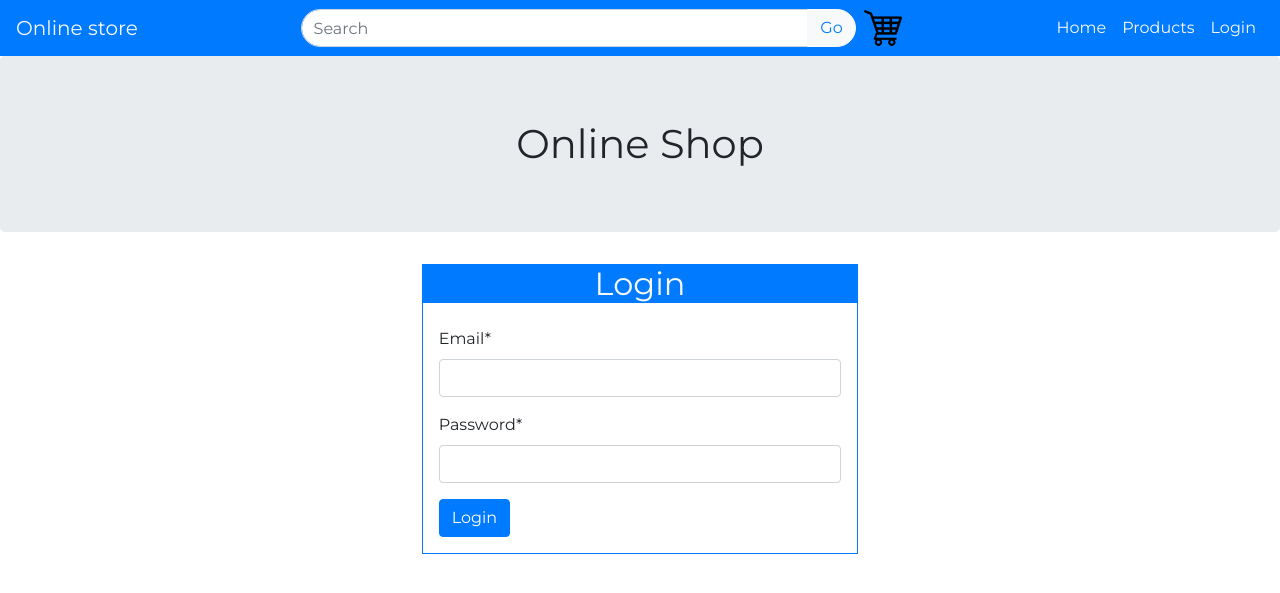
After one commit to percyhermz/OnlineSarisaristore, a Django app: page /accounts/login/ in a window 1280 px wide. The commit adds this page. Shown: the top 593 px of the page. Run offline with Django 3.2, Linux system fonts and the light colour scheme; some libraries are stand-ins or nearby versions.

Commit message:
added login, logout and sign-up functionality

```diff
--- a/SSstore/urls.py
+++ b/SSstore/urls.py
@@ -25,5 +25,6 @@ from django.conf.urls.static import static
 urlpatterns = [
     path('', RedirectView.as_view(url='/store/')),
     path('admin/', admin.site.urls),
-    path('store/', include('e_store.urls'))
+    path('store/', include('e_store.urls', namespace='store')),
+    path('accounts/', include('accounts.urls', namespace='accounts'))
 ] + static(settings.MEDIA_URL, document_root=settings.MEDIA_ROOT)
--- a/accounts/admin.py
+++ b/accounts/admin.py
@@ -5,7 +5,7 @@ from .models import User
 
 class UserAdmin(admin.ModelAdmin):
     list_display = ('username', 'is_admin', 'mobile', 'email')
-    fields = ['username', 'email', 'first_name', 'last_name', 'mobile', 'is_admin']
+    fields = ['username', 'email', 'first_name', 'last_name', 'mobile', 'is_admin', 'password']
 
 
 
--- /dev/null
+++ b/accounts/forms.py
@@ -0,0 +1,33 @@
+from django.contrib.auth.forms import UserCreationForm, AuthenticationForm
+from django.contrib.auth import authenticate
+from django import forms
+from accounts.models import User
+from e_store.models import Address
+
+class RegisterForm(UserCreationForm):
+    email = forms.EmailField(max_length=30, help_text="Required: Add a valid email address")
+
+    class Meta:
+        model = User
+        fields = ['email', 'username', 'first_name', 'last_name', 'mobile', 'password1', 'password2']
+
+
+class AddressForm(forms.ModelForm):
+    class Meta:
+        model = Address
+        fields = ['customer', 'h_b_st_number', 'st_name', 'brgy_dist_name', 'city', 'province']
+
+
+
+class LoginUserForm(forms.ModelForm):
+    password = forms.CharField(label='Password', widget=forms.PasswordInput)
+
+    class Meta:
+        model = User
+        fields = ['email', 'password']
+
+    def clean(self):
+        email = self.cleaned_data['email']
+        password = self.cleaned_data['password']
+        if not authenticate(email=email, password=password):
+            raise forms.ValidationError("Invalid Login")
--- /dev/null
+++ b/accounts/templates/accounts/login.html
@@ -0,0 +1,38 @@
+{% extends 'e_store/base.html' %}
+{% load crispy_forms_tags %}
+
+
+{% block content %}
+<div class="row justify-content-center">
+  <div class="d-block border border-primary rounded-corner col-4 m-0 p-0">
+    <h2 class="bg-primary text-light text-center d-block">
+      Login
+    </h2>
+    <div class="p-3">
+      <form action="{% url 'accounts:login' %}" method="POST">
+        {% csrf_token %}
+        {{ form|crispy }}
+        <!-- {% if form.errors %}
+
+            {% for field in form %}
+                {% for error in field.errors %}
+                    <div class="alert alert-danger">
+                    <strong>{{ error|escape }}</strong>
+                    </div>
+                {% endfor %}
+            {% endfor %}
+
+            {% for error in form.non_field_errors %}
+                <div class="alert alert-danger">
+                <strong>{{ error|escape }}</strong>
+                </div>
+            {% endfor %}
+
+        {% endif %} -->
+        <button type="submit" class="btn btn-primary">Login</button>
+      </form>
+    </div>
+  </div>
+</div>
+
+{% endblock %}
--- /dev/null
+++ b/accounts/urls.py
@@ -0,0 +1,10 @@
+from django.urls import path, include
+from accounts import views
+
+
+app_name='accounts'
+urlpatterns = [
+    path('register/', views.register_account, name="register_account"),
+    path('logout/', views.logout_account, name="logout"),
+    path('login/', views.login_account, name='login')
+]
--- a/accounts/views.py
+++ b/accounts/views.py
@@ -1,3 +1,55 @@
-from django.shortcuts import render
+from django.shortcuts import render, redirect
+from django.contrib.auth import login, authenticate, logout
+from accounts.forms import RegisterForm, LoginUserForm
+from e_store.models import Address
+from accounts.models import User
+from django.forms import inlineformset_factory
+from django.views.generic.base import RedirectView
+# Create your views here.
 
-# Create your views here.
+def register_account(request):
+    context = {}
+    if request.POST:
+        form = RegisterForm(request.POST)
+        if form.is_valid():
+            form.save()
+            email = form.cleaned_data.get('email')
+            raw_password = form.cleaned_data.get('password1')
+            account = authenticate(email=email, password=raw_password)
+            login(request, account)
+            return redirect('store:store_view')
+        else:
+            context['form_set'] = form
+    else:
+        form = RegisterForm()
+        context['form_set'] = form
+    return render(request, 'accounts/register.html', context)
+
+def logout_account(request):
+    logout(request)
+    return render(request, 'accounts/logout.html')
+
+
+
+
+def login_account(request):
+    user = request.user
+    if user.is_authenticated:
+        return redirect('store:store_view')
+    context = {}
+    if request.POST:
+        form = LoginUserForm(request.POST)
+        if form.is_valid():
+            email = request.POST['email']
+            password = request.POST['password']
+            user = authenticate(email=email, password=password)
+            if user:
+                login(request, user)
+                return redirect('store:store_view')
+        else:
+            form = LoginUserForm(request.POST)
+            context['form'] = form
+    else: #GET request
+        form = LoginUserForm()
+        context['form'] = form
+    return render(request, 'accounts/login.html', context)
--- a/e_store/models.py
+++ b/e_store/models.py
@@ -24,7 +24,7 @@ class Product(models.Model):
         return self.id
 
     def get_detail_url(self):
-        return reverse('product_detail', kwargs={'code' : self.code})
+        return reverse('store:product_detail', kwargs={'code' : self.code})
 
     def get_images(self):
         return self.images.all()
--- a/e_store/static/e_store/jsscripts.js
+++ b/e_store/static/e_store/jsscripts.js
@@ -1,5 +1,5 @@
 $(document).ready(function(){
-   alert('This is to check if js is working');
+//    alert('This is to check if js is working');
    var x = window.matchMedia("(max-width: 700px)");
 
 
@@ -52,14 +52,17 @@ $(document).ready(function(){
 
     function set_cart_pop(){
         let basket = JSON.parse(localStorage.getItem('basket'));
-
         pop = 0;
+        if (basket) {
             for (const items in basket.items) {
                 pop += basket.items[items].quantity
             };
-
             $('.in-cart').text(pop);
             $('.in-cart').css('display', 'inline-block');
+        }
+        else {
+            $('.in-cart').css('display', 'none');
+        }
     }
 
     $('.add-to-cart').on('click', function(e){
@@ -67,17 +70,17 @@ $(document).ready(function(){
         e.preventDefault();
         console.log('Retrieve data-product-code to send to Django server');
         product_code = e.target.dataset.productCode;
-        let items = Object.keys(basket.items);
+        items = basket.items;
         name = ""
-        basket_codes = [];
-        for (x in items) {
-            basket_codes.push(basket.items[x].code);
+        for (const x in items) {
             if (basket.items[x].code == product_code) {
-                name = x
+                name=basket.items[x].name;
             }
+
         }
-        if (basket_codes.includes(product_code)) {
-            add_same_item(name)
+
+        if (name) {
+            add_same_item(name);
         }
         else {
             $.ajax({
@@ -95,6 +98,7 @@ $(document).ready(function(){
                 }
             });
         }
+
 
 
     });
@@ -135,20 +139,24 @@ $(document).ready(function(){
         $('#update-panel').empty();
         let basket = JSON.parse(localStorage.getItem('basket'));
         let products_basket = basket.items;
+        let cart_sub = 0
 
         for (const items in products_basket) {
-            let html =  "<div class='col-12'>" +
-                            "<div class='col-6'>" +
-                                "<img src=" + basket.items[items].images[0].image +">" +
+            let html =  "<div class='col-12 my-2'>" +
+                        "<div class='row'> "+
+                            "<div class='col-6 align-items-center justify-content-center border border-primary '>" +
+                                "<div class='' ><img class='m-auto border border-danger' src=" + basket.items[items].images[0].image +"> </div>" +
                             "</div>" +
                             "<div class='col-6'> " +
                                 "<div class='col-12'> " + basket.items[items].name + " </div> " +
                                     "<div class='col-12 justify-content-between'> " +
                                         "<div class=''>Quantity:</div>" +
-                                    "<div class=''> " +
-                                        "<button class='btn btn-primary'>-</button>" +
+                                        "<div class='d-block'> " +
+                                            "<button class='btn btn-primary btn-minus' data-name='" +
+                                            basket.items[items].name+ "'>-</button>" +
                                             "<span class='mx-3'>"+basket.items[items].quantity+"</span>" +
-                                        "<button class='btn btn-primary'>+</button>" +
+                                            "<button class='btn btn-primary btn-plus' data-name='"
+                                            +basket.items[items].name + "'>+</button>" +
                                         "</div>" +
                                     "</div>" +
                                     "<div class=''>" +
@@ -156,9 +164,12 @@ $(document).ready(function(){
                                         "<span>" + basket.items[items].total_price + "</span>" +
                                 "</div>" +
                             "</div>" +
+                        "</div>"+
                         "</div>";
             $('#update-panel').append(html);
+            cart_sub += basket.items[items].total_price;
         };
+        $('.cart-sub-total').text(cart_sub);
     }
 
     function add_same_item(name) {
@@ -174,4 +185,7 @@ $(document).ready(function(){
             set_cart_pop()
             updateCartPanel();
     }
+
+
+
 });
--- a/e_store/templates/e_store/base.html
+++ b/e_store/templates/e_store/base.html
@@ -22,8 +22,61 @@
     {% endblock %}
 
     {% block nav %}
-    <h1> Im a temporary navbar</h1>
-    {% endblock %}
+    <header class="mb-2">
+      <nav class="navbar navbar-expand-lg navbar-light bg-primary text-center">
+
+        <a class="navbar-brand text-light" href="#">Online store</a>
+        <button class="navbar-toggler" type="button" data-toggle="collapse" data-target="#menunavbar" aria-controls="navbarTogglerDemo02" aria-expanded="false" aria-label="Toggle navigation">
+          <span class="navbar-toggler-icon"></span>
+        </button>
+
+
+        <div class="collapse navbar-collapse text-center" id="menunavbar">
+
+          <form class="form-inline ml-auto my-2 my-lg-0 input-group input-size-md d-none d-md-flex">
+            <input class="form-control input-corners" type="search" placeholder="Search">
+            <div class="input-group-append">
+              <button class="btn btn-light text-primary  btn-corners" type="submit">Go</button>
+            </div>
+          </form>
+        <a class="openbtn my-sm-0 my-2 ml-2 d-none d-md-block" href="">
+          <img class="cart-icon" src="{% static 'e_store/img/cart.png' %}">
+          <span class='in-cart'></span>
+        </a>
+
+          <ul class="navbar-nav ml-auto mt-2 mt-lg-0">
+            <li class="nav-item">
+              <a class="nav-link menu-link text-light" href="{%url 'store:store_view'%}">Home</a>
+            </li>
+            <li class="nav-item">
+              <a class="nav-link menu-link text-light" href="#">Products</a>
+            </li>
+            {% if user.is_authenticated %}
+          <li class="nav-item">
+            <a class="nav-link menu-link text-light" href="{% url 'accounts:logout' %}">Logout</a>
+          </li>
+          {% else %}
+          <li class="nav-item">
+            <a class="nav-link menu-link text-light" href="{% url 'accounts:login' %}">Login</a>
+          </li>
+          {% endif%}
+          </ul>
+
+
+
+
+
+        </div>
+
+
+      </nav>
+
+      <h1 class="jumbotron text-center">
+          Online Shop
+      </h1>
+
+  </header>
+  {% endblock %}
 
 
 
--- a/e_store/urls.py
+++ b/e_store/urls.py
@@ -1,5 +1,9 @@
 from django.urls import path, include
 from . import views
+
+
+app_name='store'
+
 
 urlpatterns = [
     path('', views.store_view, name="store_view"),
--- a/e_store/views.py
+++ b/e_store/views.py
@@ -3,7 +3,6 @@ from rest_framework import status
 from .models import Product
 from rest_framework.response import Response
 from rest_framework.decorators import api_view
-from rest_framework.renderers import JSONRenderer
 from .api.serializers import ProductSerializer
 # Create your views here.
 
@@ -13,7 +12,6 @@ def store_view(request):
         'multiplier' : range(12),
         'obj' : obj,
     }
-
     return render(request, 'e_store/store.html', context)
 
 def product_detail_view(request, code):
```
Also changed, not shown: SSstore/settings.py (+6 -4 lines), accounts/templates/accounts/logout.html (added, +17 -0 lines), accounts/templates/accounts/register.html (added, +13 -0 lines), e_store/templates/e_store/store.html (+13 -20 lines), db.sqlite3. Lines whose indentation alone changed are shown as unchanged.
